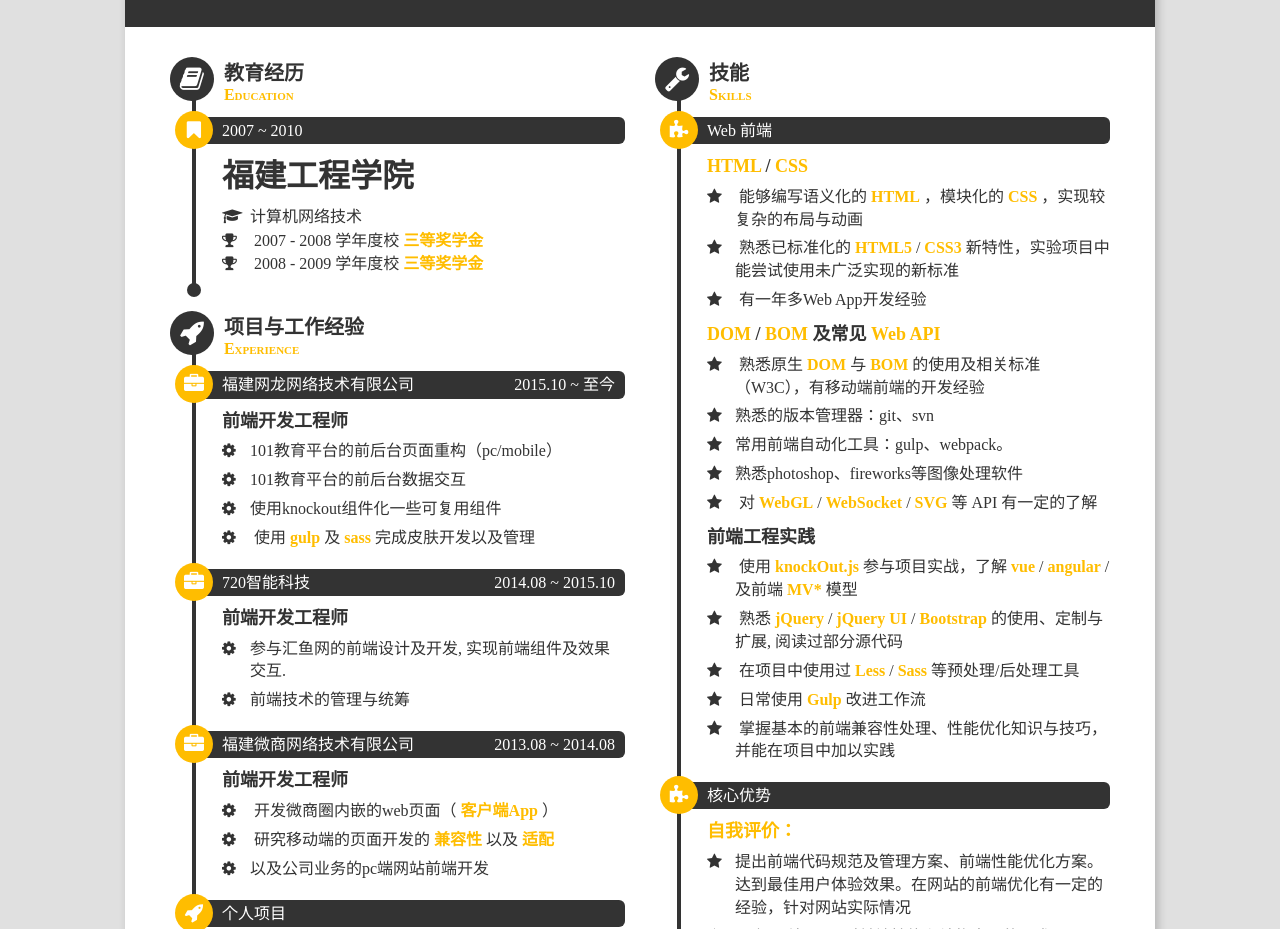
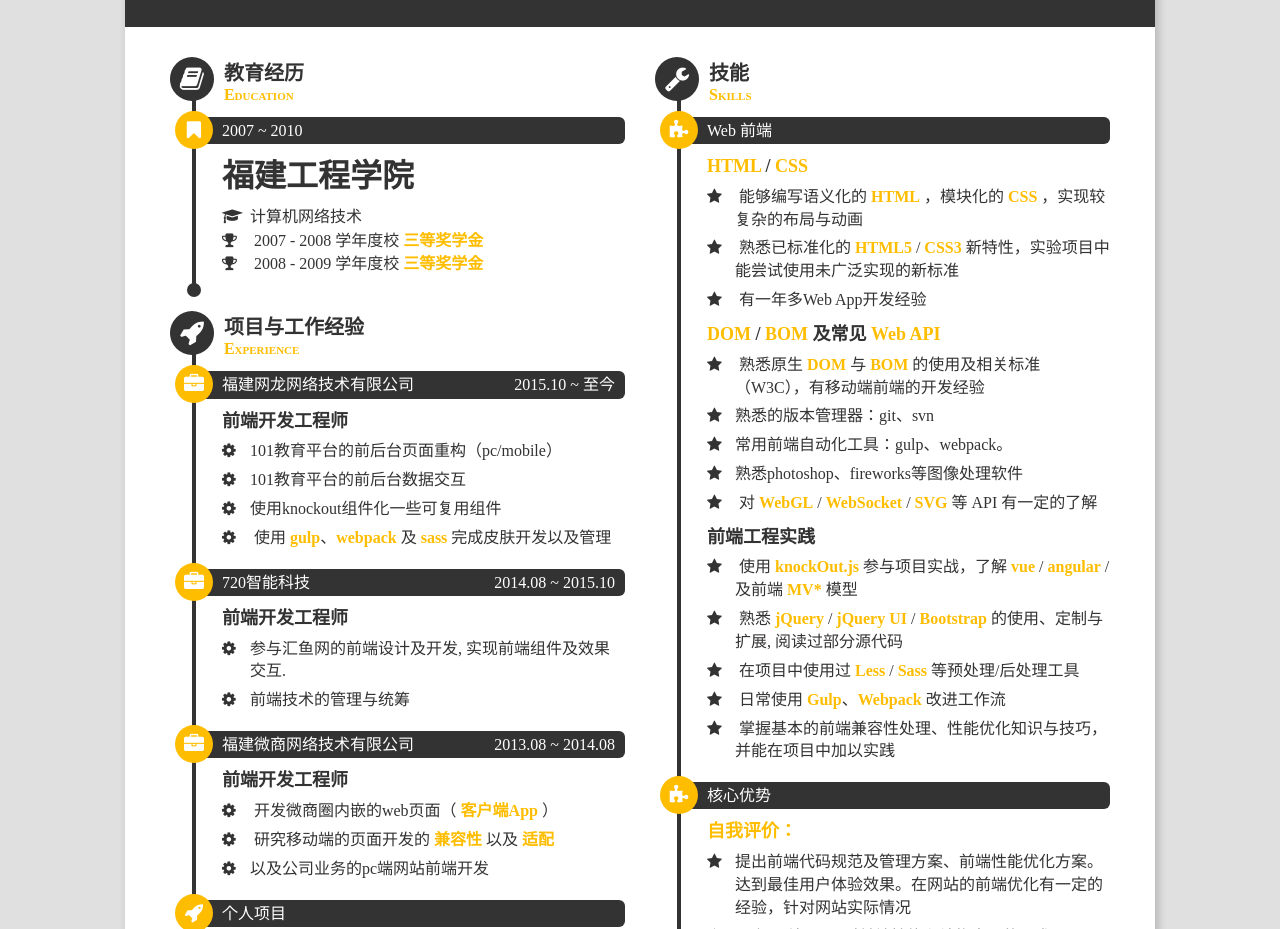
Before and after one commit to ganqz/ganqz.github.io, a plain HTML site: page resume/resume.html in a window 1280 px wide. Shown: the part 171-1100 px from the top of the page. Drawn offline with Linux system fonts and the light colour scheme.

Commit message:
resume.html

```diff
--- a/resume/resume.html
+++ b/resume/resume.html
@@ -93,7 +93,7 @@
 										<dd class="experience-task">使用knockout组件化一些可复用组件</dd>
 										<dd class="experience-task">
 											使用
-											<strong>gulp</strong>
+											<strong>gulp</strong>、<strong>webpack</strong>
 											及
 											<strong>sass</strong>
 											完成皮肤开发以及管理
@@ -274,7 +274,7 @@
 										<dd class="skills-item-description">
 											<span>
 												日常使用
-												<strong>Gulp</strong>
+												<strong>Gulp</strong>、<strong>Webpack</strong>
 												改进工作流
 											</span>
 										</dd>
```
